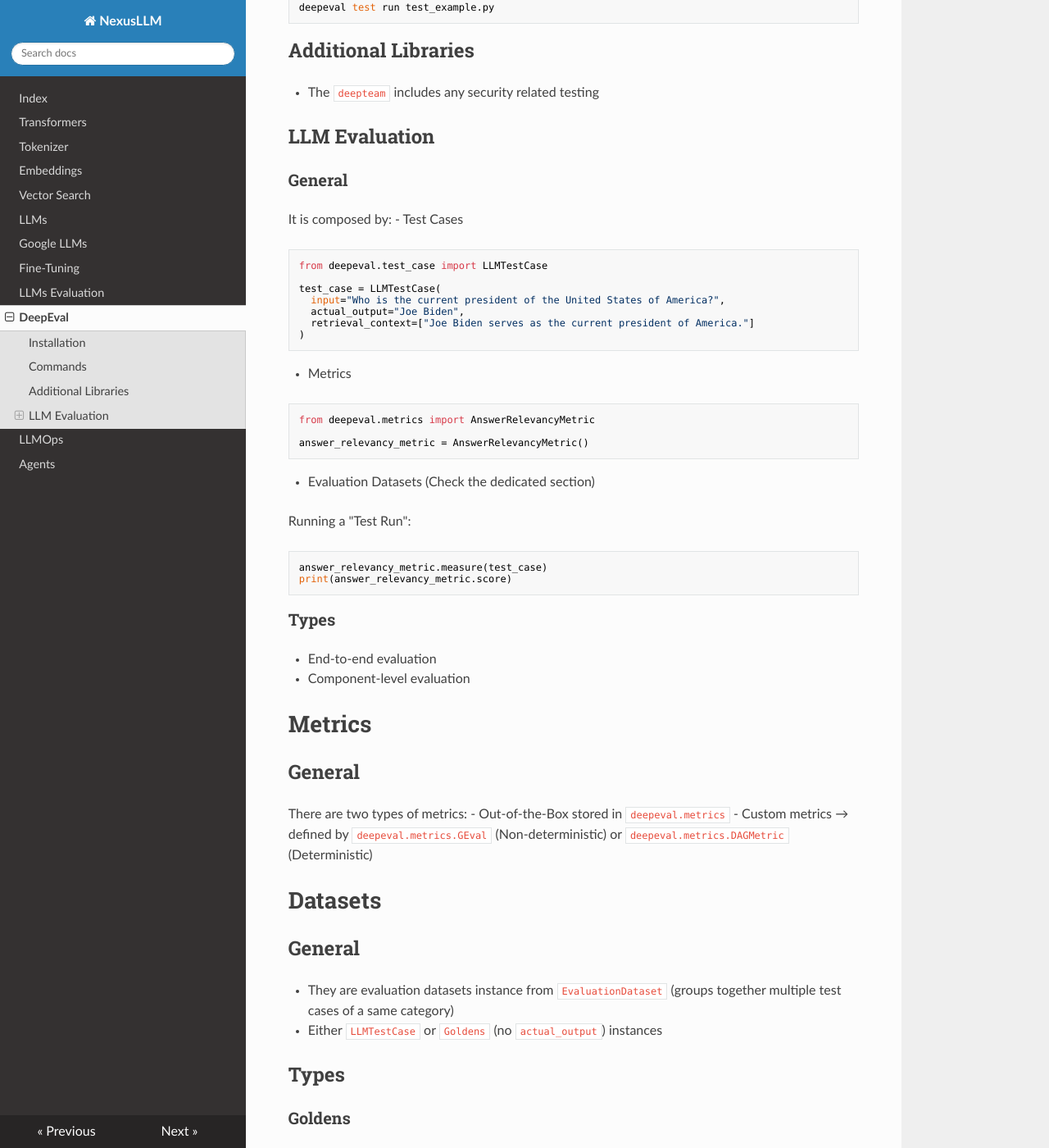
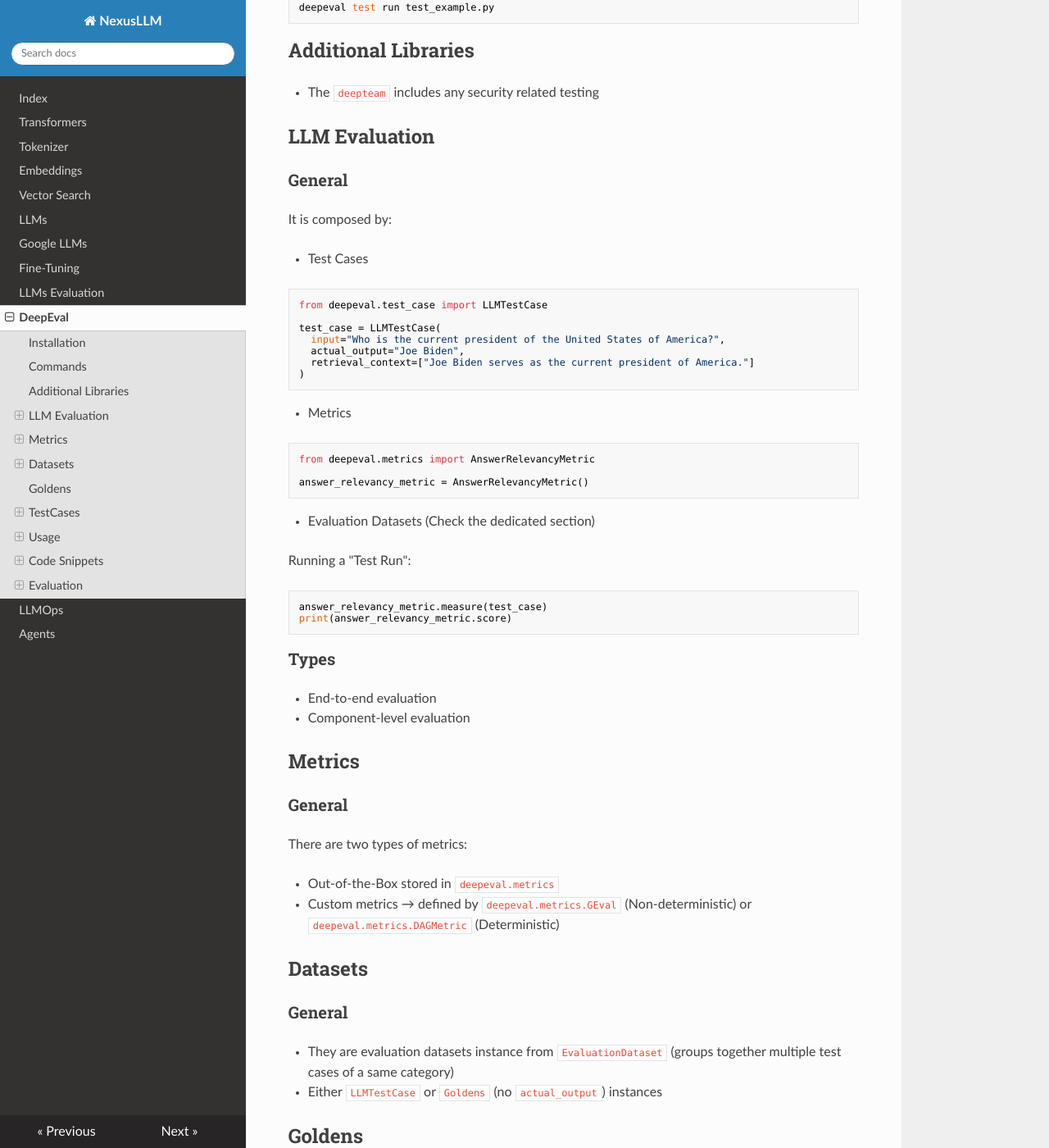
Before and after one commit to Volscente/NexusLLM, an MkDocs documentation site: the page built from documentation/docs/deepeval.md, in a window 1280 px wide and 1400 px high, scrolled down 652 px. Shown: the whole window at 82% size. Built offline with MkDocs 1.6.1, drawn with Linux system fonts in a browser that asks for light colours; nearby versions of some CDN libraries; some of the changed text lies outside the part shown.

Commit message:
Update deepeval.md

````diff
--- a/documentation/docs/deepeval.md
+++ b/documentation/docs/deepeval.md
@@ -12,6 +12,7 @@ pip install deepeval
 - It is possible to customise the back-end LLM.
 
 Set the output folder:
+
 ```
 # linux
 export DEEPEVAL_RESULTS_FOLDER="./data"
@@ -32,7 +33,9 @@ deepeval test run test_example.py
 ## LLM Evaluation
 ### General
 It is composed by:
+
 - Test Cases
+
 ```python
 from deepeval.test_case import LLMTestCase
 
@@ -42,15 +45,19 @@ test_case = LLMTestCase(
   retrieval_context=["Joe Biden serves as the current president of America."]
 )
 ```
+
 - Metrics
+
 ```python
 from deepeval.metrics import AnswerRelevancyMetric
 
 answer_relevancy_metric = AnswerRelevancyMetric()
 ```
+
 - Evaluation Datasets (Check the dedicated section)
 
 Running a "Test Run":
+
 ```python
 answer_relevancy_metric.measure(test_case)
 print(answer_relevancy_metric.score)
@@ -60,19 +67,19 @@ print(answer_relevancy_metric.score)
 - End-to-end evaluation
 - Component-level evaluation
 
-# Metrics
-## General
+## Metrics
+### General
 There are two types of metrics:
+
 - Out-of-the-Box stored in `deepeval.metrics`
 - Custom metrics &rarr; defined by `deepeval.metrics.GEval` (Non-deterministic) or `deepeval.metrics.DAGMetric` (Deterministic)
 
-# Datasets
-## General
+## Datasets
+### General
 - They are evaluation datasets instance from `EvaluationDataset` (groups together multiple test cases of a same category)
 - Either `LLMTestCase` or `Goldens` (no `actual_output`) instances
 
-## Types
-### Goldens
+## Goldens
 - Allow for LLM output generation during evaluation time &rarr; That's why they don't have `actual_output`
 - Serve as templates before becoming fully-formed test cases
 
@@ -101,6 +108,7 @@ Other useful parameters are:
 
 ### Tools
 The `tools_called` is a list of `ToolCall` objects, which are Pydantic types:
+
 ```python
 class ToolCall(BaseModel):
     name: str
@@ -111,6 +119,7 @@ class ToolCall(BaseModel):
 ```
 
 An example:
+
 ```python
 tools_called=[
     ToolCall(
@@ -132,6 +141,7 @@ tools_called=[
 An MLLMTestCase in deepeval is designed to unit test outputs from MLLM (Multimodal Large Language Model) applications.
 
 Example:
+
 ```python
 from deepeval.test_case import MLLMTestCase, MLLMImage
 
@@ -145,6 +155,7 @@ mllm_test_case = MLLMTestCase(
 
 ### Multi-Turn
 A multi-turn test case in deepeval is represented by a `ConversationalTestCase`, and has TWO parameters:
+
 - `turns`
 - `chatbot_role`
 
@@ -201,6 +212,7 @@ dataset.add_test_case(test_case)
 ```
 
 - Pull it from the Cloud
+
 ```python
 from deepeval.dataset import EvaluationDataset
 from deepeval.metrics import AnswerRelevancyMetric
@@ -213,6 +225,7 @@ evaluate(dataset, metrics=[AnswerRelevancyMetric()])
 ```
 
 - Generate synthetic data
+
 ```python
 from deepeval.synthesizer import Synthesizer
 from deepeval.dataset import EvaluationDataset
@@ -227,6 +240,7 @@ dataset = EvaluationDataset(goldens=goldens)
 
 ### Evaluate Function
 - Evaluate over the entire dataset
+
 ```python
 from deepeval.metrics import AnswerRelevancyMetric
 from deepeval import evaluate
@@ -236,6 +250,7 @@ evaluate(dataset, [AnswerRelevancyMetric()])
 ```
 
 - Run the evaluation in parallel
+
 ```bash
 deepeval test run test_dataset.py -n 2
 ```
@@ -336,8 +351,8 @@ evaluate(test_cases=test_cases, metrics=[AnswerRelevancyMetric()])
 dataset.save_as(file_type="csv", directory="./deepeval-test-dataset", include_test_cases=True)
 ```
 
-# Code Snippets
-## Basic Usage
+## Code Snippets
+### Basic Usage
 ```python
 from deepeval import assert_test
 from deepeval.test_case import LLMTestCase, LLMTestCaseParams
@@ -359,7 +374,7 @@ def test_correctness():
     assert_test(test_case, [correctness_metric]) # Possible to specify multiple metrics
 ```
 
-## Observe Decorator
+### Observe Decorator
 It is used to evaluate and keep track of the evaluation of single app's components
 
 ```python
````
Also changed, not shown: other parts of documentation/docs/deepeval.md (+3 -5 lines).
